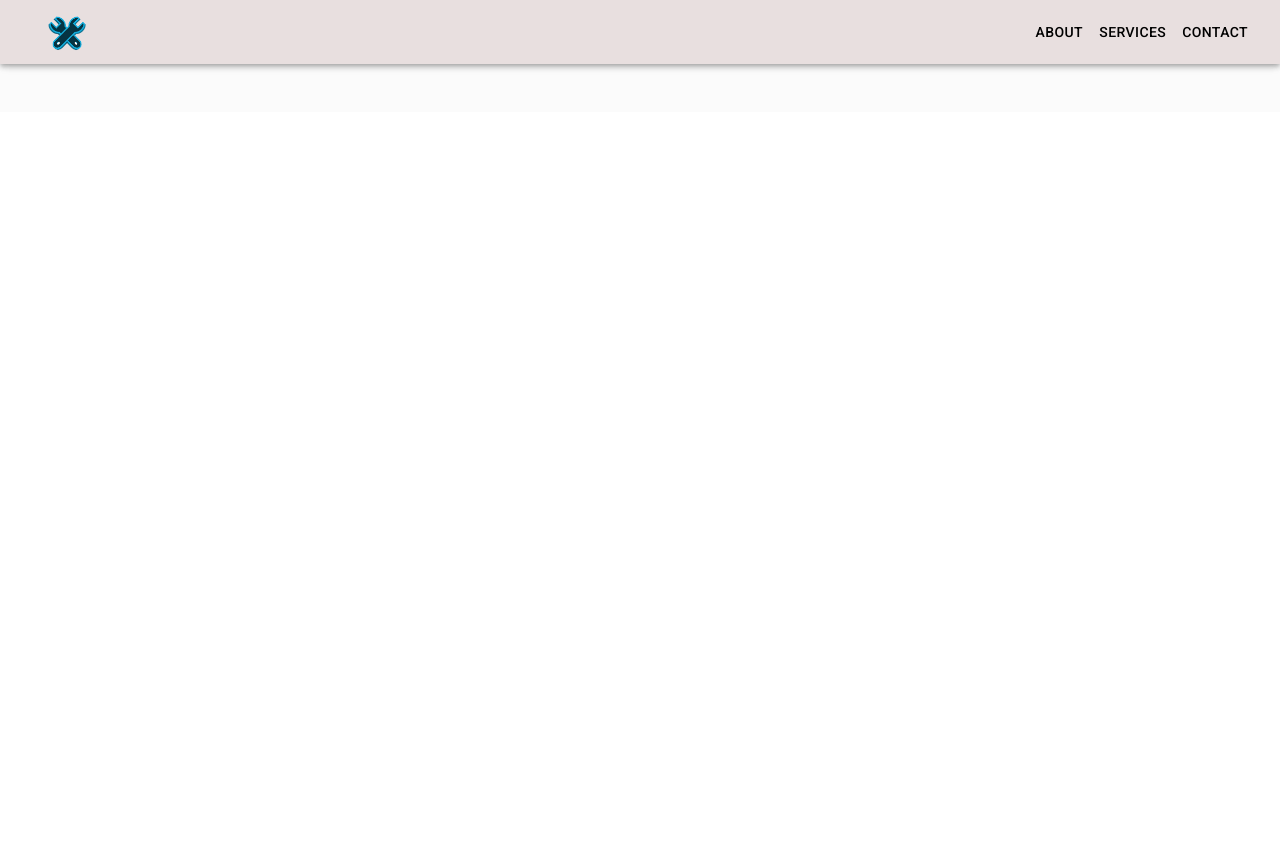
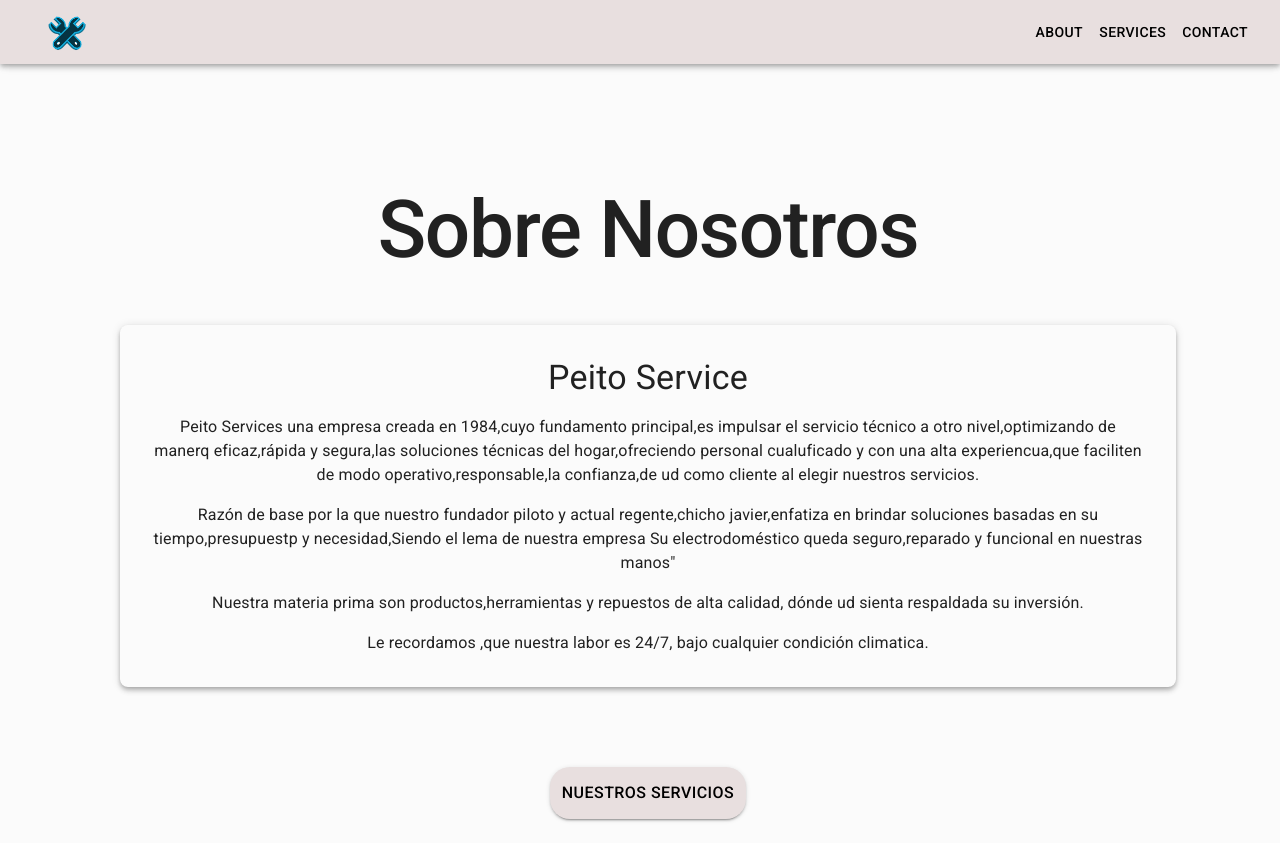
Before and after one commit to Carlosmarrano/TechnicalService, a React (Vite) app: page /about in a window 1280 px wide. Before the commit the page ends 800 px from the top, so only its background shows below. Built offline with nearby package versions, Linux system fonts and the light colour scheme.

Commit message:
Página sobre nosotros

```diff
--- a/src/TechnicalService/pages/aboutPage.jsx
+++ b/src/TechnicalService/pages/aboutPage.jsx
@@ -1,9 +1,36 @@
+import { Box, Button, Grid, Typography } from "@mui/material"
 import { TechnicalLayout } from "../layout/TechnicalLayout"
 
+
 export const AboutPage = () => {
-    return(
+    return (
         <TechnicalLayout>
-                <div>Hola mundo desde about</div>
+            <Grid container sx={{ marginTop: 20, display: "flex", alignItems: "center", flexDirection: "column", gap: 6, marginRight: { xs: 8, lg: 10 } }}>
+                <Box>
+                    <Typography variant="h1" sx={{ textAlign: "center", fontSize: { xs: 40, lg: 80 }, fontWeight: 500 }}>
+                        Sobre Nosotros
+                    </Typography>
+                </Box>
+
+                <Box sx={{ display: "flex", flexDirection: { xs: "column", lg: "row" }, justifyContent: "space-between", gap: 4 }}>
+                    <Box sx={{ flex: 1, border: "1px solid secondary.main", boxShadow: 4, padding: 4, borderRadius: 2, textAlign: "center", display: "flex", flexDirection: "column", alignItems: "center", gap: 2 }}>
+                        <Typography variant="h4">Peito Service</Typography>
+
+                        <Typography>Peito Services una empresa creada en 1984,cuyo fundamento principal,es impulsar el servicio técnico a otro nivel,optimizando de manerq eficaz,rápida y segura,las soluciones técnicas del hogar,ofreciendo personal cualuficado y con una alta experiencua,que faciliten de modo operativo,responsable,la confianza,de ud como cliente al elegir nuestros servicios.</Typography>
+
+                        <Typography>Razón de base por la que nuestro fundador piloto y actual regente,chicho javier,enfatiza en brindar soluciones basadas en su tiempo,presupuestp y necesidad,Siendo el lema de nuestra empresa Su electrodoméstico queda seguro,reparado y funcional en nuestras manos"</Typography>
+
+                        <Typography>Nuestra materia prima son productos,herramientas y repuestos de alta calidad, dónde ud sienta respaldada su inversión.</Typography>
+
+                        <Typography>Le recordamos ,que nuestra labor es 24/7, bajo cualquier condición climatica.</Typography>
+                    </Box>
+                </Box>
+                <Box sx={{ textAlign: "center", mt: 4 }}>
+                    <Button variant="contained" size="large" sx={{ display: "flex", bgcolor: "primary.main", color: "black", padding: { xs: 1, md: 1.5 }, borderRadius: 5, fontSize: { xs: 14, md: 16 } }}>
+                        nuestros servicios
+                    </Button>
+                </Box>
+            </Grid>
 
         </TechnicalLayout>
     )
```
